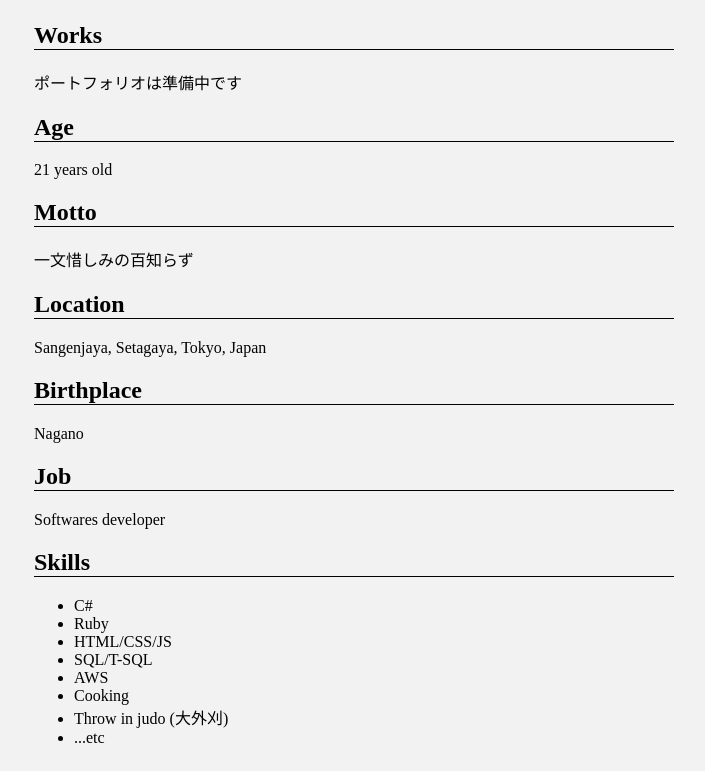
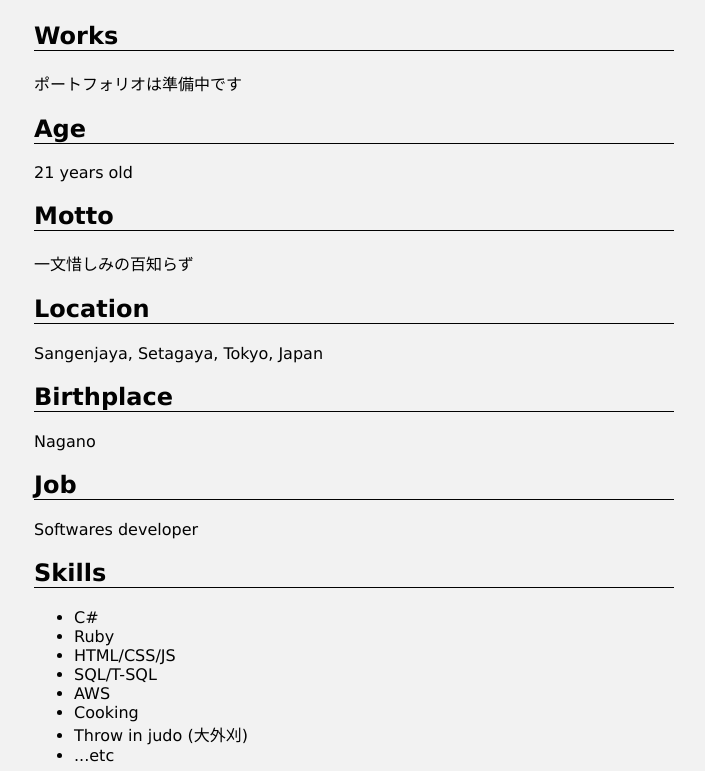
Before and after one commit to kou0179/sakepon.github.io, a plain HTML site: page index.html in a window 1280 px wide. Shown: the part 296-1067 px from the top of the page, without its empty margins (286-991 px from the left). Drawn offline with Linux system fonts and the light colour scheme; a script that the page names is missing.

Commit message:
add font-family in style

```diff
--- a/assets/css/style.css
+++ b/assets/css/style.css
@@ -4,6 +4,8 @@ body {
   -webkit-font-smoothing: antialiased;
   -moz-osx-font-smoothing: grayscale;
   font-size: 1vh;
+  font-family: "ヒラギノ角ゴ ProN W3", "Hiragino Kaku Gothic ProN", "メイリオ",
+    "Meiryo", "verdana", sans-serif;
 }
 header {
   margin: 5vmin;
```
